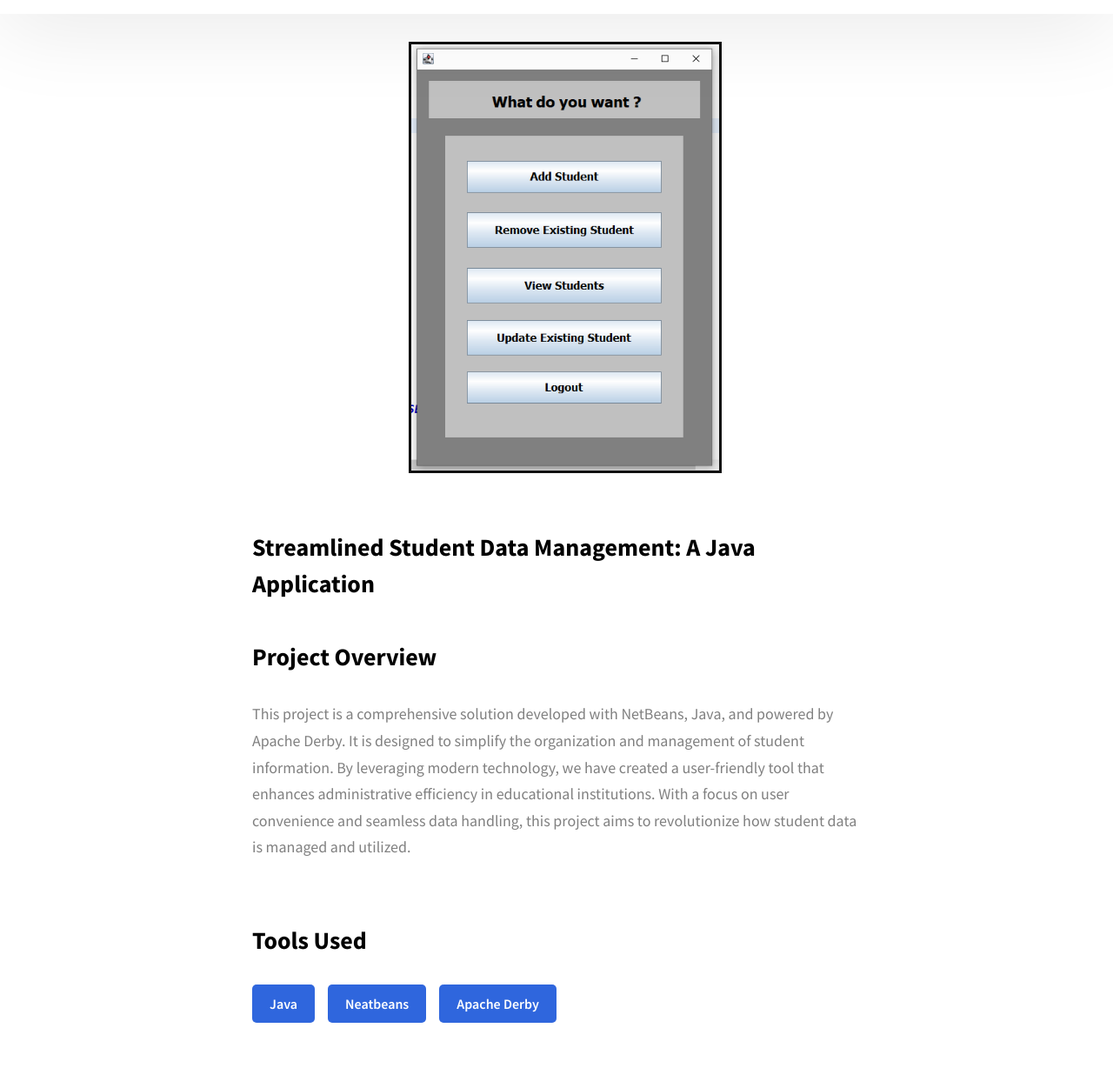
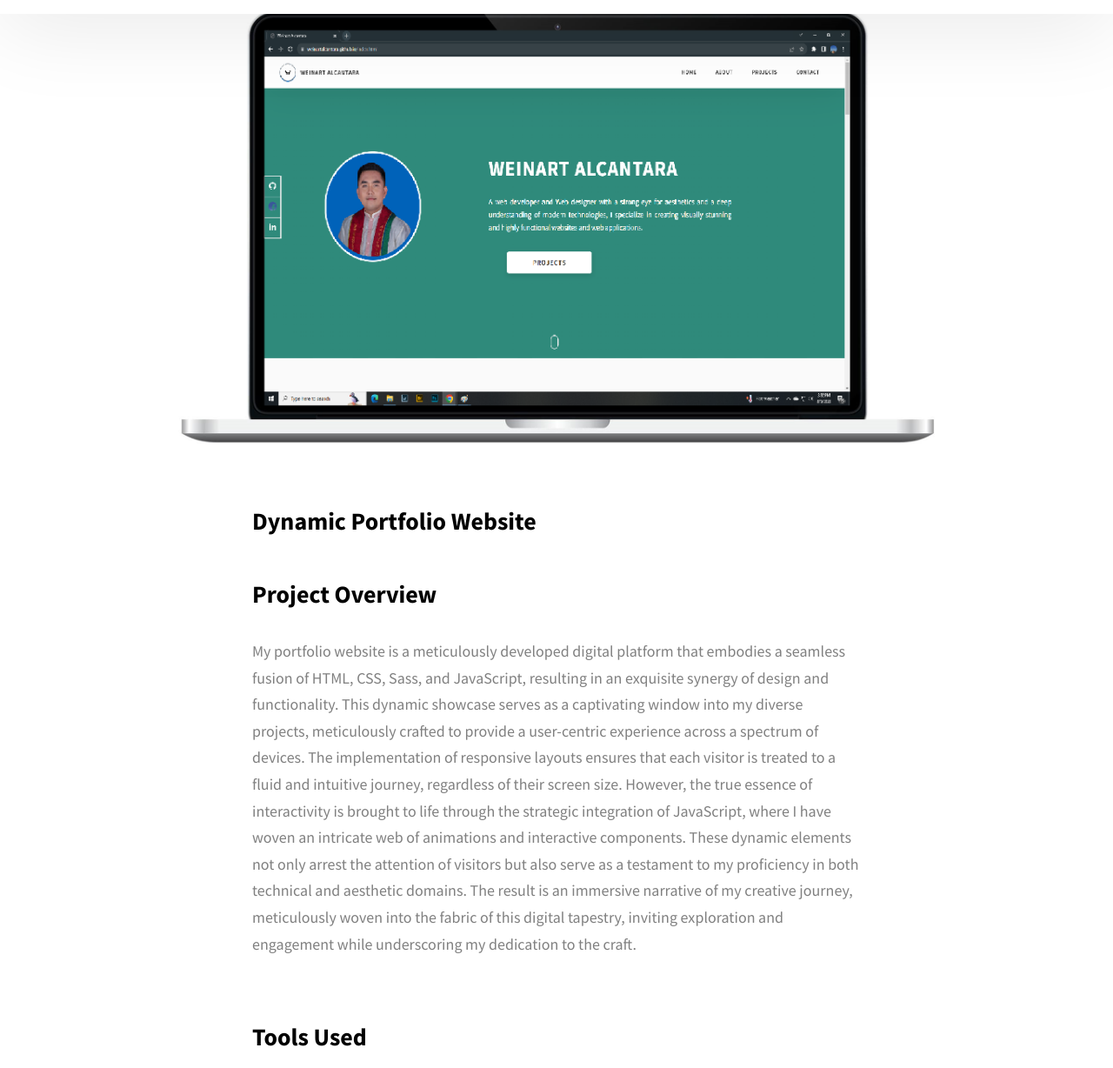
Before and after one commit to WeinartAlcantara/WeinartAlcantara.github.io, a website: page project-4.html in a window 1280 px wide. Shown: the part 72-1300 px from the top of the page at 87% size. Drawn offline with Linux system fonts and the light colour scheme.

Commit message:
Update project-4.html

```diff
--- a/project-4.html
+++ b/project-4.html
@@ -63,25 +63,26 @@
       <div class="main-container">
         <div class="project-details__content">
           <div class="project-details__showcase-img-cont">
-            <img style="margin-top: 40px; width: 40%; border: 3px solid #111111; margin-left: 280px;"
-              src="./assets/jpeg/menu.PNG"
+            <img
+              src="./assets/jpeg/project4.png"
               alt="Project Image"
               class="project-details__showcase-img"
             />
           </div>
           <div class="project-details__content-main">
             <div class="project-details__desc">
-              <h3 class="project-details__content-title">Streamlined Student Data Management: A Java Application <br> <br> Project Overview</h3>
+              <h3 class="project-details__content-title">Dynamic Portfolio Website <br> <br> Project Overview</h3>
               <p class="project-details__desc-para">
-                This project is a comprehensive solution developed with NetBeans, Java, and powered by Apache Derby. It is designed to simplify the organization and management of student information. By leveraging modern technology, we have created a user-friendly tool that enhances administrative efficiency in educational institutions. With a focus on user convenience and seamless data handling, this project aims to revolutionize how student data is managed and utilized.
+                My portfolio website is a meticulously developed digital platform that embodies a seamless fusion of HTML, CSS, Sass, and JavaScript, resulting in an exquisite synergy of design and functionality. This dynamic showcase serves as a captivating window into my diverse projects, meticulously crafted to provide a user-centric experience across a spectrum of devices. The implementation of responsive layouts ensures that each visitor is treated to a fluid and intuitive journey, regardless of their screen size. However, the true essence of interactivity is brought to life through the strategic integration of JavaScript, where I have woven an intricate web of animations and interactive components. These dynamic elements not only arrest the attention of visitors but also serve as a testament to my proficiency in both technical and aesthetic domains. The result is an immersive narrative of my creative journey, meticulously woven into the fabric of this digital tapestry, inviting exploration and engagement while underscoring my dedication to the craft.
               </p>
             </div>
             <div class="project-details__tools-used">
               <h3 class="project-details__content-title">Tools Used</h3>
               <div class="skills">
-                <div class="skills__skill">Java</div>
-                <div class="skills__skill">Neatbeans</div>
-                <div class="skills__skill">Apache Derby</div>
+                <div class="skills__skill">HTML</div>
+                <div class="skills__skill">Javascript</div>
+                <div class="skills__skill">CSS</div>
+                <div class="skills__skill">SASS</div>
               </div>
             </div>
           </div>
```
